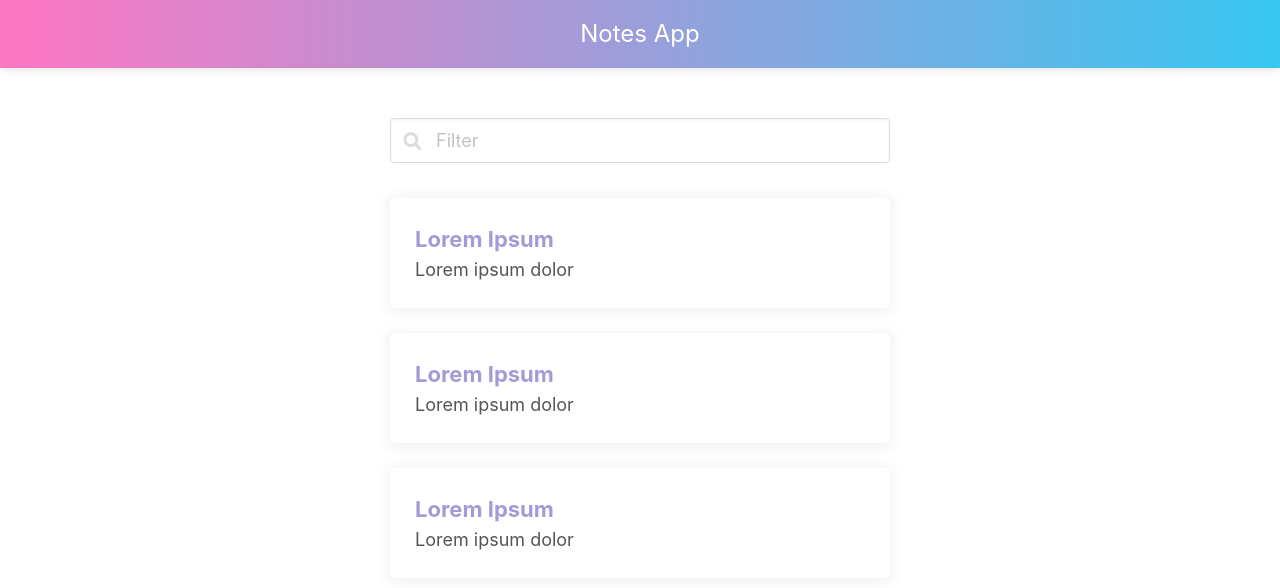
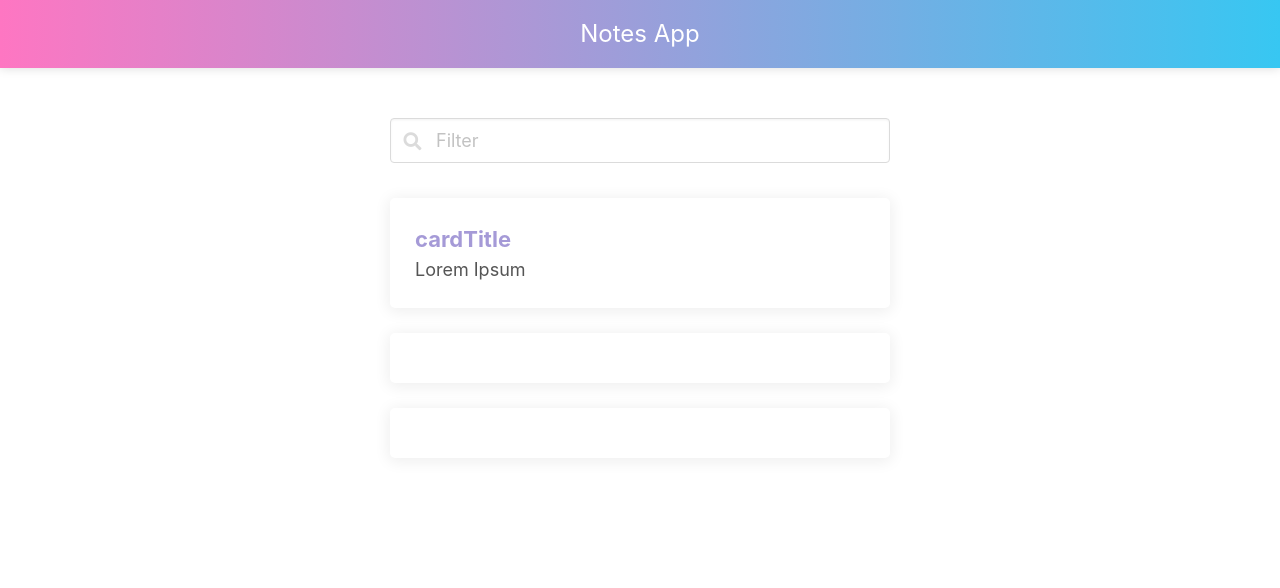
Before and after one commit to jafedencinas/notes-app, an Angular app: page / in a window 1280 px wide. Shown: the top 588 px of the page. Built offline with nearby package versions, Linux system fonts and the light colour scheme.

Commit message:
FrontEnd mockup completed

```diff
--- a/src/app/note-card/note-card.component.html
+++ b/src/app/note-card/note-card.component.html
@@ -1,9 +1,9 @@
 <div #container class="note-card-container">
     <div class="note-card-content">
-        <h1 class="note-card-title">Lorem Ipsum</h1>
+        <h1 class="note-card-title">{{ title }}</h1>
 
         <div #bodyText class="note-card-body">
-            <p>Lorem ipsum dolor</p>
+            <p>{{ body }}</p>
 
             <div #truncator class="fade-out-truncation"></div>
         </div>
--- a/src/app/pages/notes-list/notes-list.component.html
+++ b/src/app/pages/notes-list/notes-list.component.html
@@ -10,7 +10,7 @@
           </div>
     </div>
     <div class="notes-list">
-      <app-note-card></app-note-card>
+      <app-note-card title="cardTitle" body="Lorem Ipsum"></app-note-card>
       <app-note-card></app-note-card>
       <app-note-card></app-note-card>
     </div>
--- a/src/app/pages/notes-list/notes-list.component.ts
+++ b/src/app/pages/notes-list/notes-list.component.ts
@@ -7,6 +7,9 @@ import { Component, OnInit } from '@angular/core';
 })
 export class NotesListComponent implements OnInit {
 
+  cardTitle: string = "abc";
+
+
   constructor() { }
 
   ngOnInit(): void {
```
